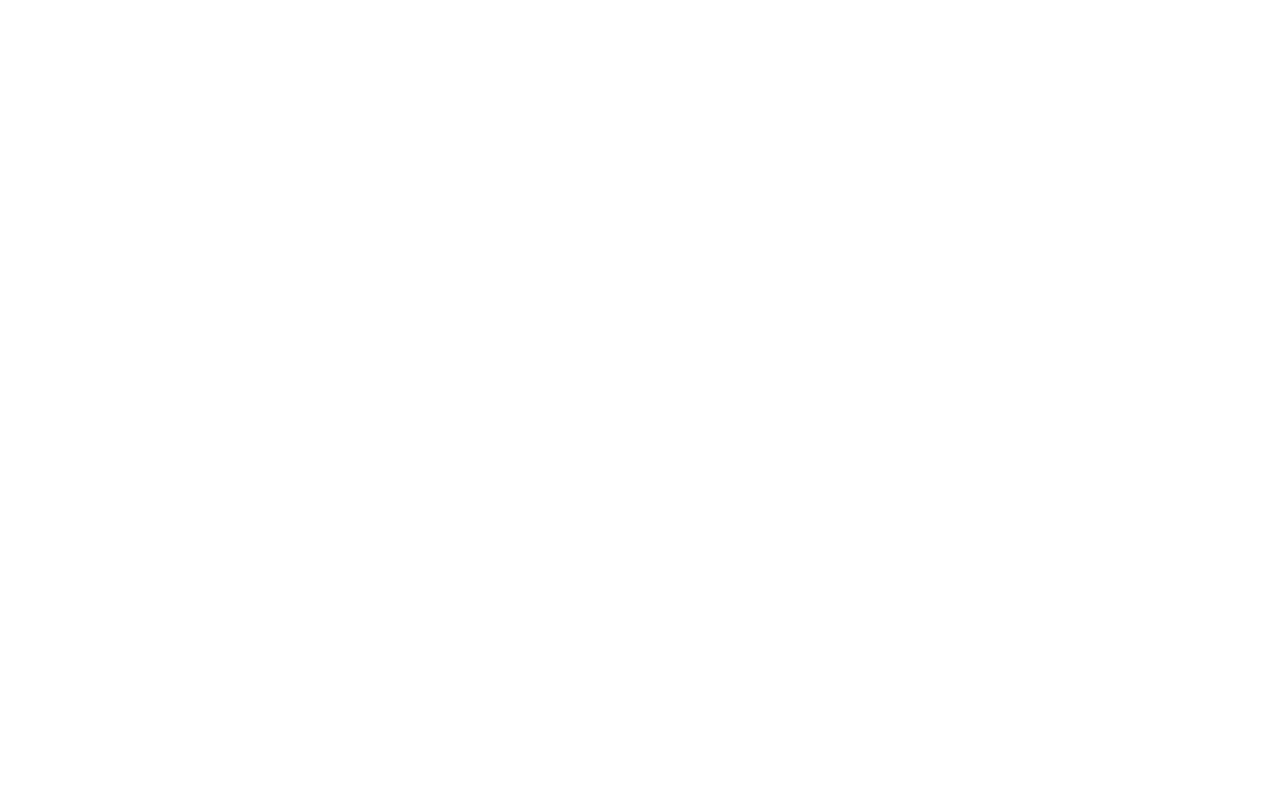
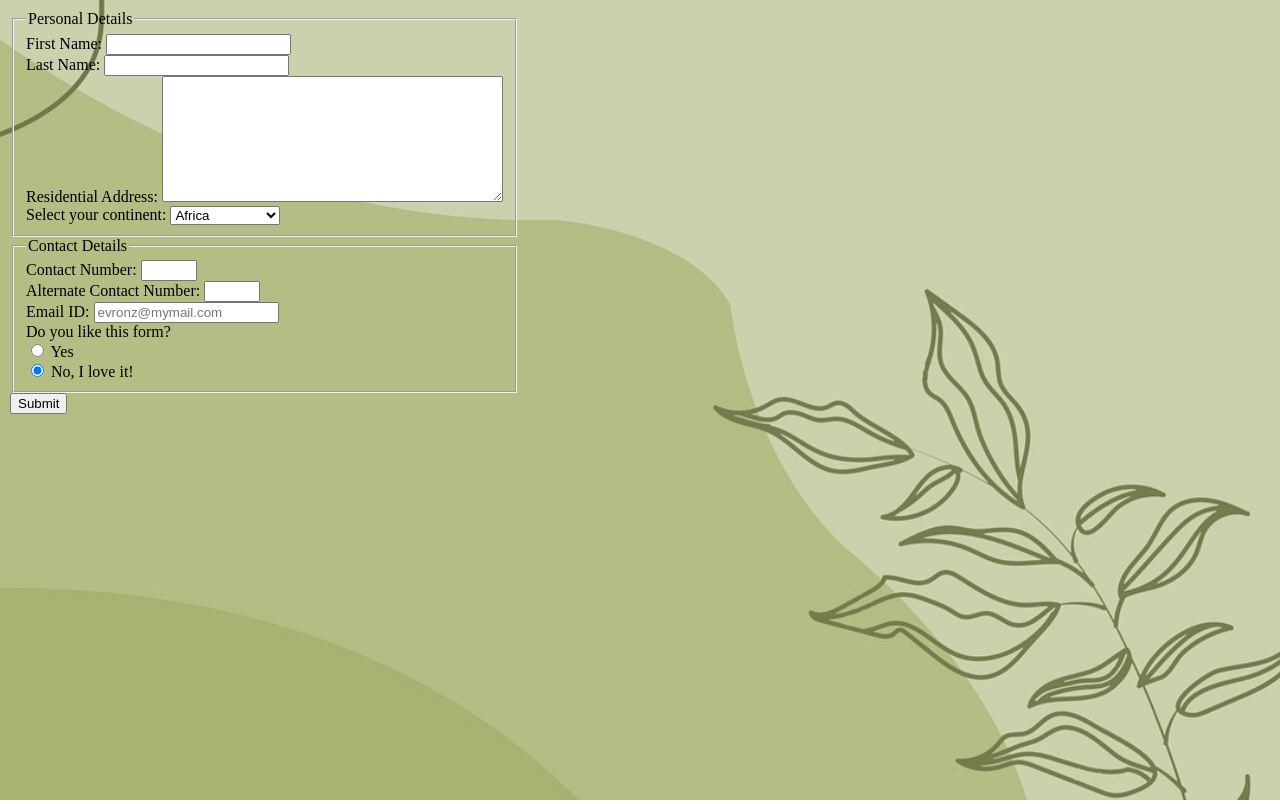
Before and after one commit to evronz/Signup-Form, a plain HTML site: page index.html in a window 1280 px wide. Drawn offline with Linux system fonts and the light colour scheme.

Commit message:
add form layout

```diff
--- a/index.html
+++ b/index.html
@@ -8,6 +8,68 @@
   <link rel="stylesheet" href="styles.css">
 </head>
 <body>
-
+  <img src="background.jpg" alt="background" id="background">
+  <form action="#" method="post">
+    <fieldset>
+      <legend>Personal Details</legend>
+      <ul>
+        <li>
+          <label for="first_name" name="first_name" class="label" required>First Name: </label>
+          <input type="text" name="first_name_input" id="first-name-input">
+        </li>
+        <li>
+          <label for="first_name" name="first_name" class="label">Last Name: </label>
+          <input type="text" name="first_name_input" id="first-name-input">
+        </li>
+        <li>
+          <label for="first_name" name="first_name" class="label" required>Residential Address: </label>
+          <textarea name="address" id="address" cols="40" rows="8"></textarea>
+        </li>
+        <li>
+          <label for="country" name="country">Select your continent: </label>
+          <select name="countries" id="countries">
+            <option value="">Africa</option>
+            <option value="">Antarctica</option>
+            <option value="">Asia</option>
+            <option value="">Australia</option>
+            <option value="">Europe</option>
+            <option value="">North America</option>
+            <option value="">South America</option>
+          </select>
+        </li>
+      </ul>
+    </fieldset>
+    <fieldset>
+      <legend>Contact Details</legend>
+      <ul>
+        <li>
+          <label for="number" class="labels">Contact Number: </label>
+          <input type="number" min="10" max="10" required>
+        </li>
+        <li>
+          <label for="alternate_number" class="labels">Alternate Contact Number: </label>
+          <input type="number" min="10" max="10">
+        </li>
+        <li>
+          <label for="email">Email ID: </label>
+          <input type="email" id="mail" placeholder="evronz@mymail.com" required>
+        </li>
+        <li>
+          <label for="Feedback: " >Do you like this form?</label>
+          <ul>
+            <li>
+              <input type="radio" name="feedback">
+              <label for="Yes">Yes</label>
+            </li>
+            <li>
+              <input type="radio" name="feedback" checked>
+              <label for="no">No, I love it!</label>
+            </li>
+          </ul>
+        </li>
+      </ul>
+    </fieldset>
+    <button type="button">Submit</button>
+  </form>
 </body>
 </html>
--- a/styles.css
+++ b/styles.css
@@ -0,0 +1,24 @@
+body {
+  margin: 0;
+  padding: 0;
+}
+
+#background {
+  width: 100%;
+  height: 100vh;
+  margin: 0;
+  object-fit: cover;
+  z-index: -1;
+}
+
+form {
+  position: absolute;
+  top: 10px;
+  left: 10px;
+}
+
+ul {
+  list-style: none;
+  margin: 0;
+  padding: 0;
+}
```
Also changed, not shown: background.jpg (added).
